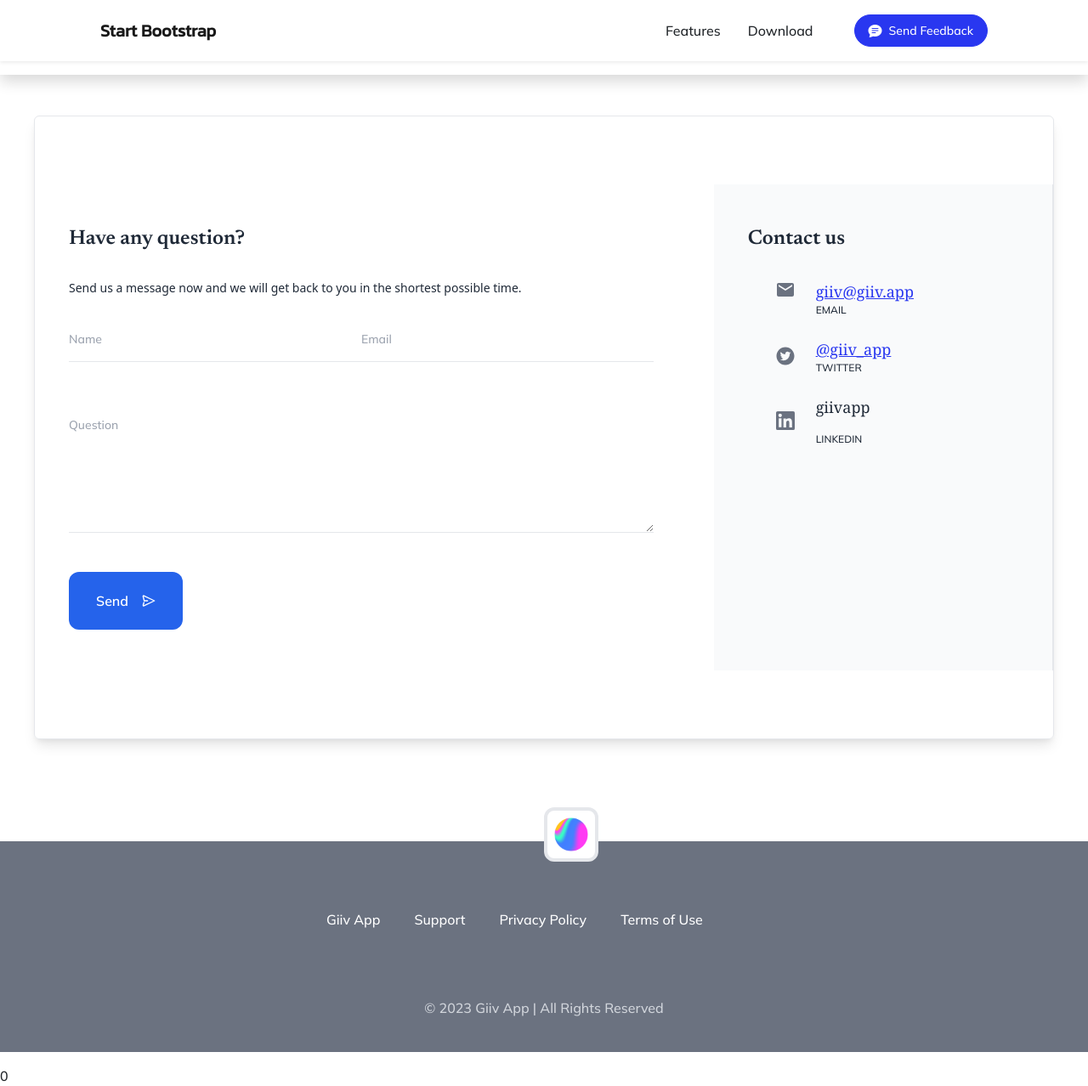
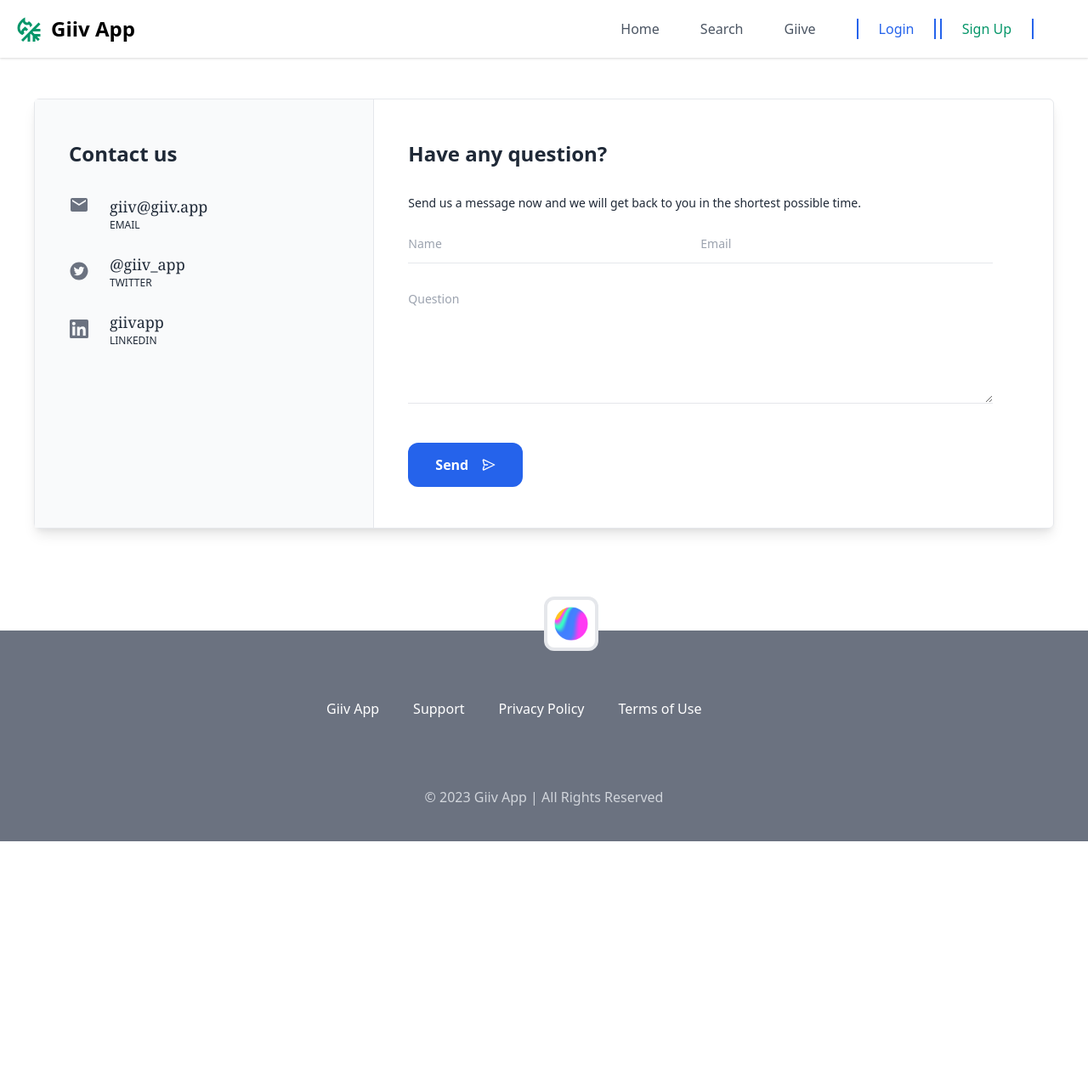
Before and after one commit to SamBabarinde/Giiv-App, a Django app: page /support/ in a window 1280 px wide. Shown: the whole page at 85% size. After the commit the page ends 990 px from the top, so only its background shows below. Run offline with Django 4.2, Linux system fonts and the light colour scheme; some libraries are stand-ins or nearby versions.

Commit message:
Update base.html

```diff
--- a/templates/core/base.html
+++ b/templates/core/base.html
@@ -27,39 +27,10 @@
         <title>{% block title %}{% endblock title %} | Giiv App</title>
 
 
-
-
-
- <link rel="icon" type="image/x-icon" href="assets/favicon.ico" />
-        <!-- Bootstrap icons-->
-        <link href="https://cdn.jsdelivr.net/npm/bootstrap-icons@1.5.0/font/bootstrap-icons.css" rel="stylesheet" />
-        <!-- Google fonts-->
-        <link rel="preconnect" href="https://fonts.gstatic.com" />
-        <link href="https://fonts.googleapis.com/css2?family=Newsreader:ital,wght@0,600;1,600&amp;display=swap" rel="stylesheet" />
-        <link href="https://fonts.googleapis.com/css2?family=Mulish:ital,wght@0,300;0,500;0,600;0,700;1,300;1,500;1,600;1,700&amp;display=swap" rel="stylesheet" />
-        <link href="https://fonts.googleapis.com/css2?family=Kanit:ital,wght@0,400;1,400&amp;display=swap" rel="stylesheet" />
-        <!-- Core theme CSS (includes Bootstrap)-->
-        <link href="{% static 'css/styles.css' %}" rel="stylesheet" />
-
-
-        <!-- Bootstrap core JS-->
-        <script src="https://cdn.jsdelivr.net/npm/bootstrap@5.2.3/dist/js/bootstrap.bundle.min.js"></script>
-        <!-- Core theme JS-->
-        <script src="{% static 'js/scripts.js' %}"></script>
-        <!-- * * * * * * * * * * * * * * * * * * * * * * * * * * * * * * * * * * * * * * * *-->
-        <!-- * *                               SB Forms JS                               * *-->
-        <!-- * * Activate your form at https://startbootstrap.com/solution/contact-forms * *-->
-        <!-- * * * * * * * * * * * * * * * * * * * * * * * * * * * * * * * * * * * * * * * *-->
-        <script src="https://cdn.startbootstrap.com/sb-forms-latest.js"></script>
-
-
-
-
-
     </head>
 
-
-  <div class="relative flex max-w-screen-xl flex-col overflow-hidden px-4 py-4 md:mx-auto md:flex-row md:items-center shadow mb-2">
+<header class='shadow mb-2'>
+  <div class="relative flex max-w-screen-xl flex-col overflow-hidden px-4 py-4 md:mx-auto md:flex-row md:items-center ">
     <a href="#" class="flex items-center whitespace-nowrap text-2xl font-black">
       <span class="mr-2 text-4xl text-green-600">
         <svg xmlns="http://www.w3.org/2000/svg" aria-hidden="true" role="img" width="1em" height="1em" preserveAspectRatio="xMidYMid meet" viewBox="0 0 24 24"><path fill="currentColor" d="M6.925 16.875Q5.2 16.225 4.1 14.713Q3 13.2 3 11.25q0-1.975.938-3.513Q4.875 6.2 6 5.15q1.125-1.05 2.062-1.6L9 3v2.475q0 .625.45 1.062q.45.438 1.075.438q.35 0 .65-.15q.3-.15.5-.425L12 6q.95.55 1.625 1.35t1.025 1.8l-1.675 1.675q-.05-.6-.287-1.175q-.238-.575-.638-1.05q-.35.2-.738.287q-.387.088-.787.088q-1.1 0-1.987-.612Q7.65 7.75 7.25 6.725q-.95.925-1.6 2.062Q5 9.925 5 11.25q0 .775.275 1.462q.275.688.75 1.213q.05-.5.287-.938q.238-.437.588-.787L9 10.1l2.15 2.1q.05.05.1.125t.1.125l-1.425 1.425q-.05-.075-.087-.125q-.038-.05-.088-.1L9 12.925l-.7.7q-.125.125-.212.287q-.088.163-.088.363q0 .3.175.537q.175.238.45.363ZM9 10.1Zm0 0ZM7.4 22L6 20.6L19.6 7L21 8.4L17.4 12H21v2h-5.6l-.5.5l1.5 1.5H21v2h-2.6l2.1 2.1l-1.4 1.4l-2.1-2.1V22h-2v-4.6l-1.5-1.5l-.5.5V22h-2v-3.6Z" /></svg>
@@ -91,36 +62,7 @@
       </ul>
     </nav>
   </div>
-
-
-
-
-     <!-- Navigation-->
-        <nav class="navbar navbar-expand-lg navbar-light fixed-top shadow-sm" id="mainNav">
-            <div class="container px-5">
-                <a class="navbar-brand fw-bold" href="#page-top">Start Bootstrap</a>
-                <button class="navbar-toggler" type="button" data-bs-toggle="collapse" data-bs-target="#navbarResponsive" aria-controls="navbarResponsive" aria-expanded="false" aria-label="Toggle navigation">
-                    Menu
-                    <i class="bi-list"></i>
-                </button>
-                <div class="collapse navbar-collapse" id="navbarResponsive">
-                    <ul class="navbar-nav ms-auto me-4 my-3 my-lg-0">
-                        <li class="nav-item"><a class="nav-link me-lg-3" href="#features">Features</a></li>
-                        <li class="nav-item"><a class="nav-link me-lg-3" href="#download">Download</a></li>
-                    </ul>
-                    <button class="btn btn-primary rounded-pill px-3 mb-2 mb-lg-0" data-bs-toggle="modal" data-bs-target="#feedbackModal">
-                        <span class="d-flex align-items-center">
-                            <i class="bi-chat-text-fill me-2"></i>
-                            <span class="small">Send Feedback</span>
-                        </span>
-                    </button>
-                </div>
-            </div>
-        </nav>
-
-
-
-
+</header>
 
     <body>
       {% include "core/alerts.html" %}
@@ -144,4 +86,3 @@
 
 
 </html>
-0
```
